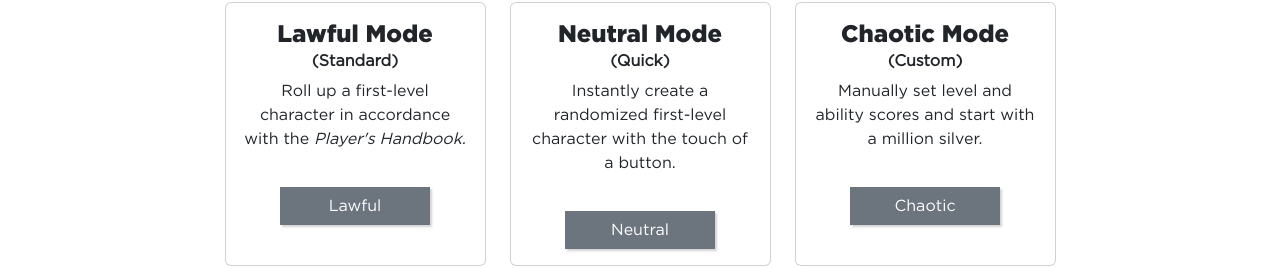
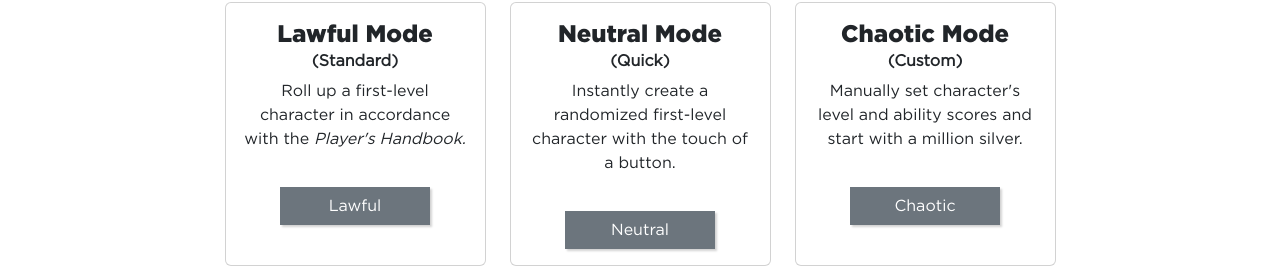
Before and after one commit to robotlions/dndchar, a React (Create React App) app: page / in a window 1280 px wide. Shown: the part 408-676 px from the top of the page. Built offline with nearby package versions, Linux system fonts and the light colour scheme.

Commit message:
minor update to card height

```diff
--- a/src/App.js
+++ b/src/App.js
@@ -278,7 +278,7 @@ function App() {
                     (Custom)
                   </h6>
                   <p className="card-text">
-                    Manually set level and ability scores and start with a
+                    Manually set character's level and ability scores and start with a
                     million silver.
                   </p>
                   <Button
```
